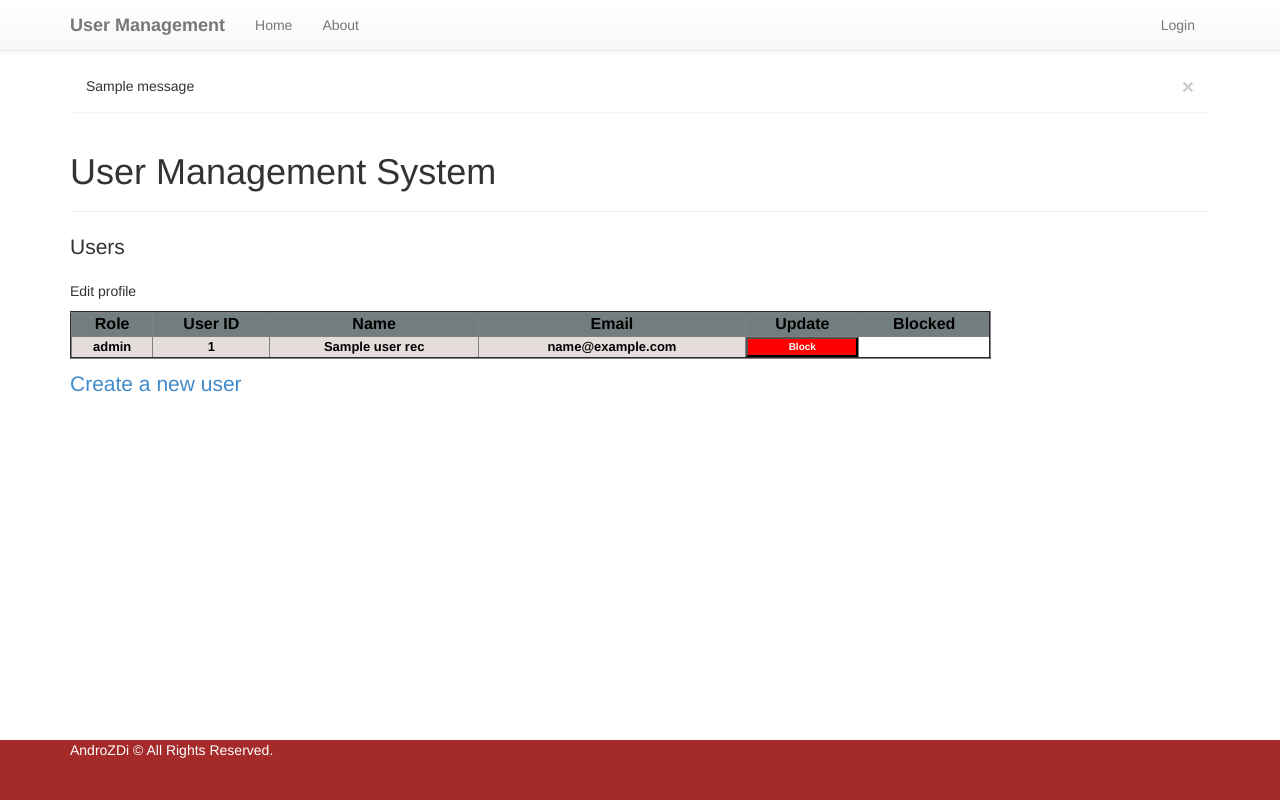
After one commit to hriks/user_management, a Flask app: page /users in a window 1280 px wide. The commit adds this page. Run offline with Flask 2, Linux system fonts and the light colour scheme; one stand-in notice (Sample message) is shown; a database or web service that is not in the repository returns one stand-in record (values such as "Sample title"); some libraries are stand-ins or nearby versions.

Commit message:
Added messages and many facilities

```diff
--- a/app.py
+++ b/app.py
@@ -31,7 +31,8 @@ def logout_requied(f):
     @wraps(f)
     def wrap(*args, **kwargs):
         if 'name' in session:
-            flash(' Sorry! You are logged in Already. Logout to Do your Action')
+            flash(
+                ' Sorry! You are logged in Already. Logout to Do your Action')
             return redirect(url_for('home'))
         else:
             return f(*args, **kwargs)
@@ -46,9 +47,9 @@ def register():
     form = RegisterForm(request.form)
     if request.method == 'POST':
         user = models.create_user(
-            form.userid.data, form.name.data, form.role.data, form.email.data, form.password.data
+            form.userid.data, form.name.data, form.role.data,
+            form.email.data, form.password.data
         )
-        print form.userid.data, form.name.data, form.role.data, form.email.data, form.password.data
         if user == 1:
             flash(
                 'ERROR! PLEASE ENTER SOMETHING OR CHECK YOUR\
@@ -62,12 +63,19 @@ def register():
 
 @app.route('/', methods=['GET', 'POST'])
 def home():
-    return render_template('pages/placeholder.home.html')
+    messages = models.message_show()
+    return render_template('pages/placeholder.home.html', messages=messages)
 
 
 @app.route('/about')
 def about():
     return render_template('pages/placeholder.about.html')
+
+
+@app.route('/users')
+def users():
+    users = models.users()
+    return render_template('pages/placeholder.users.html', users=users)
 
 
 @app.route('/logout')
@@ -88,9 +96,13 @@ def login():
         password = form.password.data
         value = flask_login_auth.authenticate(username, password)
         if (value == 1):
+            role = flask_login_auth.role_authenticate(username, password)
             session['name'] = username
+            session['role'] = role
+            print "Session role is ", session['role']
+            messages = models.message_show()
             return render_template('pages/placeholder.home.html',
-                                   session=session)
+                                   session=session, messages=messages)
         else:
             error = 'Invalid username or password \
             Please try again!'
@@ -116,13 +128,37 @@ def index():
     return render_template('pages/placeholder.home.html', session=session)
 
 
-@app.route('/messages', methods=['GET', 'POST'])
+@app.route('/message', methods=['GET', 'POST'])
 @login_requied
-def messages():
+def message():
     if request.method == 'POST':
-        projectId = request.form['submit']
-        session['projectId'] = projectId
-        return redirect(url_for('newPledge'))
+        message = models.post_messages(
+            session['name'], request.form['message'])
+        print message
+        return redirect(url_for('home'))
+
+
+@app.route('/delete', methods=['GET', 'POST'])
+@login_requied
+def delete():
+    if request.method == 'POST':
+        print request.form['submit']
+        id = models.message_delete(
+            request.form['submit'])
+        print id, "DELETED"
+        return redirect(url_for('home'))
+
+
+@app.route('/block', methods=['GET', 'POST'])
+@login_requied
+def block():
+    if request.method == 'POST':
+        print request.form['submit']
+        block = models.block(
+            request.form['submit'], request.form['userid'])
+        print block, "DELETED"
+        return redirect(url_for('users'))
+
 
 # Error handlers.
 
--- a/forms.py
+++ b/forms.py
@@ -37,3 +37,7 @@ class RegisterForm(Form):
 class LoginForm(Form):
     name = TextField('Username', [DataRequired()])
     password = PasswordField('Password', [DataRequired()])
+
+
+class PostMessage(Form):
+    message = TextField('Message', [DataRequired()])
--- a/models.py
+++ b/models.py
@@ -20,6 +20,7 @@ def create_db():
         cursor = connection.cursor()
         cursor.execute(
             '''CREATE TABLE rec (
+            ID  SERIAL PRIMARY KEY,
             USERID     TEXT   REFERENCES user_rec(USERID)  NOT Null,
             messages   TEXT
             );'''
@@ -34,7 +35,7 @@ def post_messages(USER, MESSAGES):
     connection = get_connection()
     cursor = connection.cursor()
     print "cur is created"
-    query = """INSERT INTO LOGSS(USERID,MESSAGES) VALUES('%s', '%s');"""
+    query = """INSERT INTO rec(USERID,MESSAGES) VALUES('%s', '%s');"""
     query = query % (
         USER, MESSAGES)
     print query
@@ -79,3 +80,49 @@ def create_user(USER, NAME, ROLE, EMAIL, PASSWORD):
     except Exception as error:
         return error
     connection.close()
+
+
+def message_show():
+    connection = get_connection()
+    cursor = connection.cursor()
+    query = """SELECT * from rec;"""
+    cursor.execute(query)
+    rows = cursor.fetchall()
+    print rows, len(rows)
+    return rows
+    connection.close()
+
+
+def users():
+    connection = get_connection()
+    cursor = connection.cursor()
+    query = """SELECT userid, name, email, role, block from user_rec;"""
+    cursor.execute(query)
+    rows = cursor.fetchall()
+    print rows, len(rows)
+    return rows
+    connection.close()
+
+
+def message_delete(id):
+    connection = get_connection()
+    cursor = connection.cursor()
+    query = """DELETE FROM rec WHERE ID = %s;"""
+    query = query % id
+    print query
+    cursor.execute(query)
+    connection.commit()
+    connection.close()
+    return "Deleted"
+
+
+def block(block, userid):
+    connection = get_connection()
+    cursor = connection.cursor()
+    query = """UPDATE user_rec SET block = '%s' WHERE userid = '%s';"""
+    query = query % (block, userid)
+    print query
+    cursor.execute(query)
+    connection.commit()
+    connection.close()
+    return "DONE"
--- a/templates/layouts/main.html
+++ b/templates/layouts/main.html
@@ -55,7 +55,11 @@
             <li {% if request.endpoint == 'home' %} class="active" {% endif %}><a href="{{ url_for('home') }}">Home</a></li>
             <li {% if request.endpoint == 'about' %} class="active" {% endif %}><a href="{{ url_for('about') }}">About</a></li>
             {% if session['name'] %}
-            <li {% if request.endpoint == 'register' %} class="active" {% endif %}><a href="{{ url_for('register') }}">Create New User {% endif %}</a></li>
+            <li {% if request.endpoint == 'register' %} class="active" {% endif %}><a href="{{ url_for('register') }}">Create New User
+            </a></li>
+            <li {% if request.endpoint == 'users' %} class="active" {% endif %}><a href="{{ url_for('users') }}">
+            Users </a></li>
+             {% endif %}</a></li>
 
           </ul>
           <ul class="nav navbar-nav pull-right">{% if session['name'] %}
--- /dev/null
+++ b/templates/pages/placeholder.users.html
@@ -0,0 +1,95 @@
+{% extends 'layouts/main.html' %}
+{% block title %}Users{% endblock %}
+{% block content %}
+
+<div class="page-header">
+  <h1>User Management System</h1>
+</div>
+
+<p class="lead"> Users </p>
+
+<p>
+Edit profile
+<table border="5px" style="border-style:outset; border-width:2px; padding-left:4px; padding-right:4px; padding-top:1px; padding-bottom:1px" bgcolor="#33CCFF" width="921">
+    <tr style="text-align: center;font-size: 14px; background-color : #717D7E">
+    <td><font color="#000000" size="3"><strong>Role</strong></font></td>
+    <td><font color="#000000" size="3"><strong>User ID</strong></font></td>
+    <td><font color="#000000" size="3"><strong>Name</strong></font></td>
+    <td><font color="#000000" size="3"><strong>Email</strong></font></td>
+
+    {% if session['role'] == 'admin' or 'manager'%}
+
+    <td><font color="#000000" size="3"><strong>Update</strong></font></td>
+    <td><font color="#000000" size="3"><strong>Blocked</strong></font></td>
+
+    {% endif %}
+
+    </tr>
+    <font color="#000000">{% for user in users %}
+    </font>
+    <tr style="text-align: center;font-size: 10px;background-color : #E5DDDB;"><font color="#000000">
+    <td><b><font color="#000000" size="2">{{user[3]}}</font></b></td>
+    <td><b><font color="#000000" size="2">{{user[0]}}</font></b></td>
+    <td><b><font color="#000000" size="2">{{user[1]}}</font></b></td>
+    <td><b><font color="#000000" size="2">{{user[2]}}</font></b></td>
+
+    {% if session['role'] == 'admin' or 'manager' %}
+
+    {% if user[4] %}
+
+    <td>
+    	<font color="#000000" size="1">
+    		<strong>
+    			<a href="{{ url_for('edit') }}">
+    		</strong>
+    	</font>
+    </td>
+    <td>
+    	<b>
+    		<font color="white" size="1">
+    			<form action="block" method= POST>
+    		        <input name = userid type="hidden" value="{{ user[0] }}">
+	                <button name="submit" value="False" type="submit" style="width: 100%; background-color: green">
+	                Unblock
+	                </button>
+                </form>
+    		</font>
+    	</b>
+    </td>
+
+    {% else %}
+
+    <td>
+    	<b>
+    		<font color="white" size="1">
+                <form action="block" method= POST >
+                	<input name = userid type="hidden" value="{{ user[0] }}">
+	                <button name="submit" value="True" type="submit" style="width: 100%; background-color: red;">
+	                Block
+	                </button>
+                </form>
+    		</font>
+    	</b>
+    </td>
+
+    {% endif %}
+
+
+
+    {% endif %}
+
+    </tr>
+
+    {% endfor %}
+
+    </table>
+
+</p>
+
+<p class="lead">
+	<a href="{{ url_for('users') }}">
+		Create a new user
+	</a>
+</p>
+
+{% endblock %}
```
Also changed, not shown: flask_login_auth.py (+14 -1 lines), templates/forms/forgot.html (deleted, +0 -11 lines), templates/forms/forgot_2.html (deleted, +0 -11 lines), templates/pages/placeholder.home.html (+34 -33 lines).
